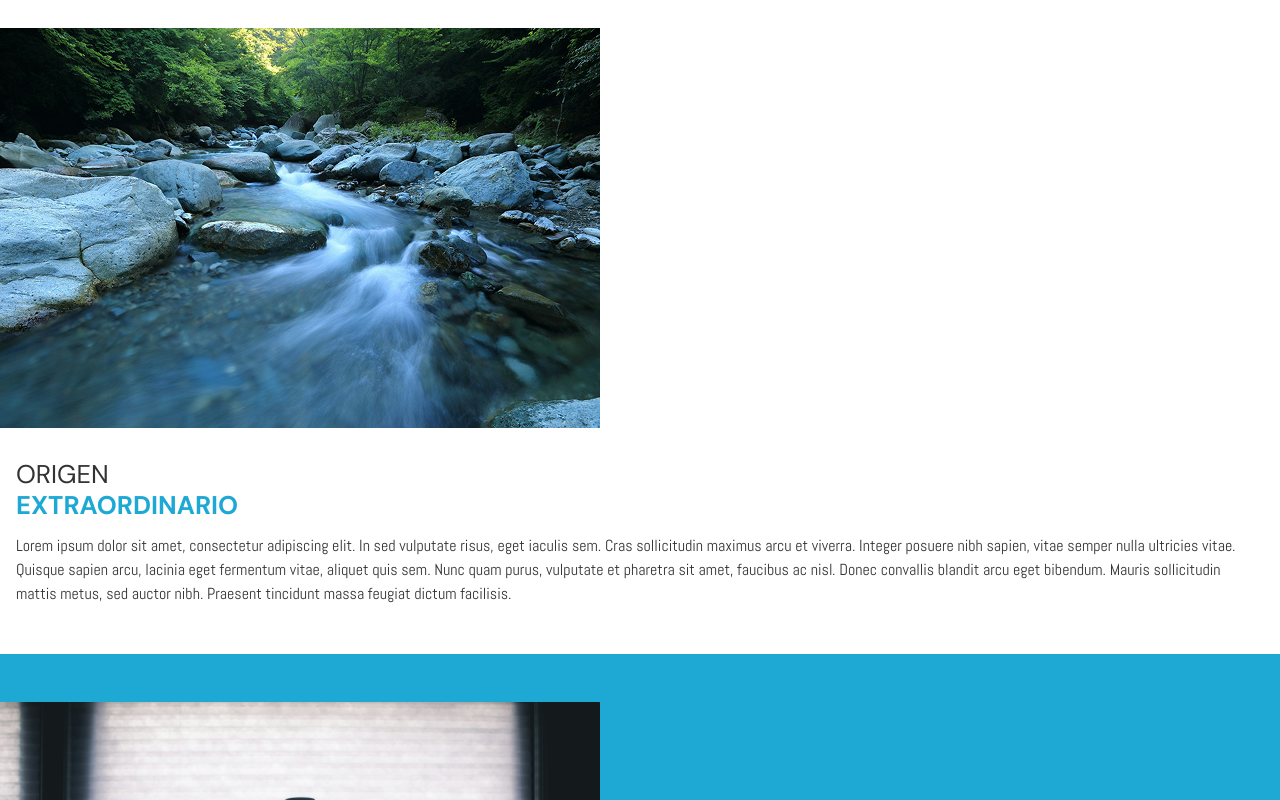
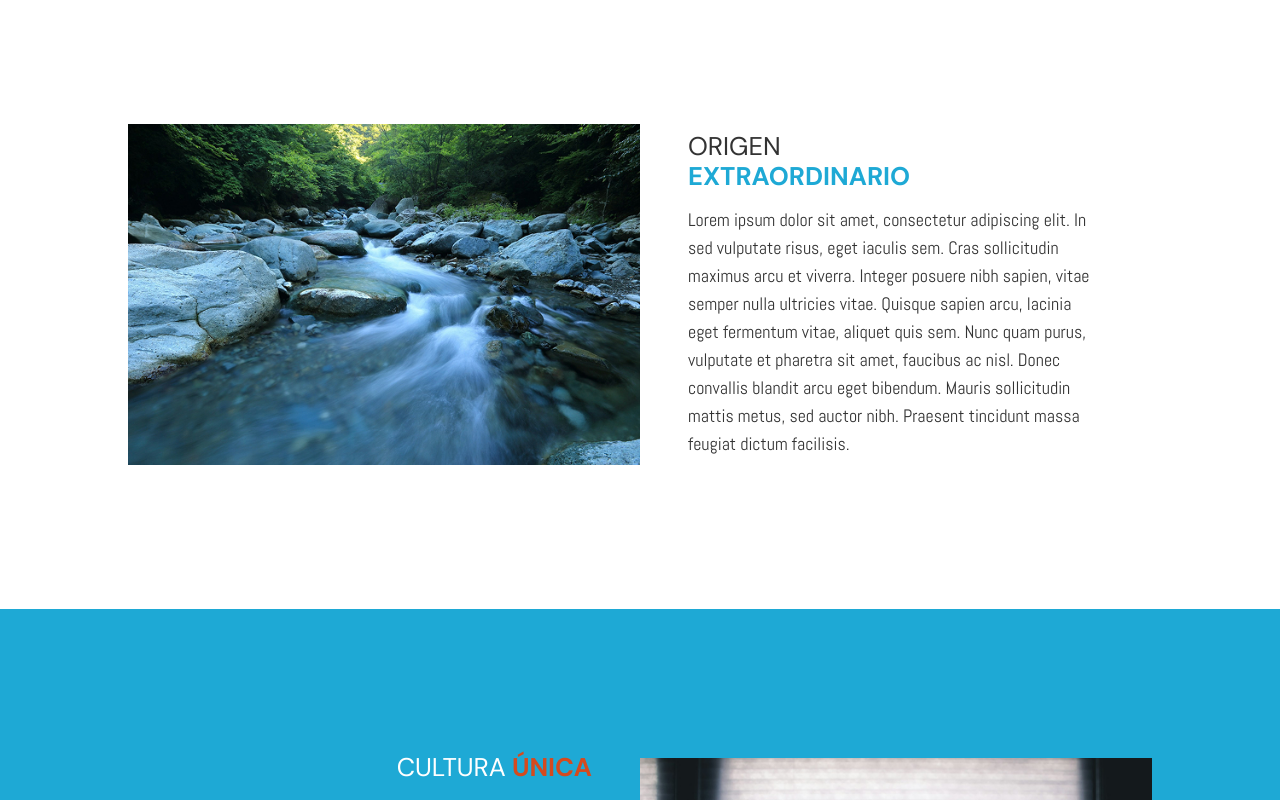
Before and after one commit to jbmunozhuercano/mountains, a Next.js app: page / in a window 1280 px wide. Shown: the part 820-1620 px from the top of the page. Built offline with nearby package versions, Linux system fonts and the light colour scheme.

Commit message:
Added styles to tablet and desktop  media queries

```diff
--- a/app/components/ContentBlock/index.tsx
+++ b/app/components/ContentBlock/index.tsx
@@ -18,18 +18,38 @@ export default function ContentBlock({block}: Block): JSX.Element {
     <section
       id={block.id}
       className={
-        block.id === 'culture' ? 'py-12 bg-secondary text-white' : 'py-12'
+        block.id === 'culture'
+          ? 'py-12 lg:py-36 bg-secondary text-white'
+          : 'py-12 lg:py-36'
+      }
+    >
+      <div className='lg:flex lg:justify-center lg:items-center md:max-w-2xl lg:max-w-5xl md:mx-auto'>
+        <div
+          className={
+            block.id === 'culture'
+              ? 'lg:order-2 mb-8 lg:w-2/4 lg:mb-0'
+              : 'mb-8 lg:w-2/4 lg:mb-0'
           }
         >
           <Image
-        className='mb-8'
+            className='w-full h-full object-cover'
             src={block.imgSrc}
             width={600}
             height={400}
             alt={block.altText}
           />
-      <h3 className='px-4'>{block.title}</h3>
-      <p className='px-4'>{block.text}</p>
+        </div>
+        <div
+          className={
+            block.id === 'culture'
+              ? 'lg:w-2/4 lg:px-8 lg:text-right'
+              : 'lg:w-2/4 lg:px-8'
+          }
+        >
+          <h3 className='px-4 text-2xl md:text-4xl'>{block.title}</h3>
+          <p className='px-4 lg:text-lg'>{block.text}</p>
+        </div>
+      </div>
     </section>
   );
 }
```
Lines whose indentation alone changed are shown as unchanged.
